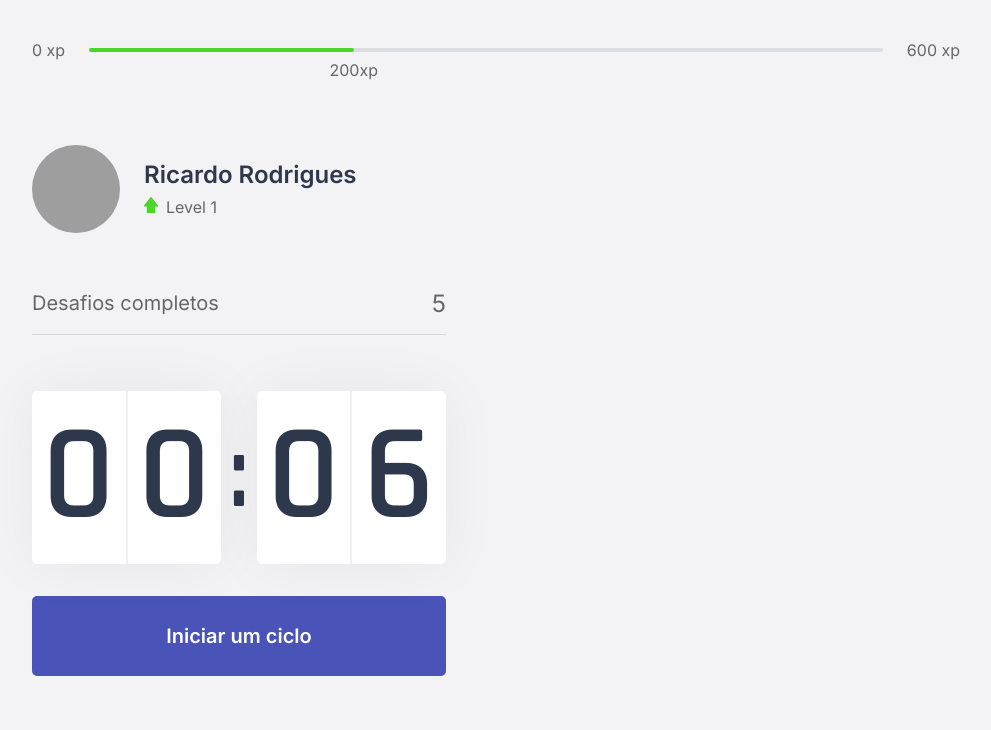
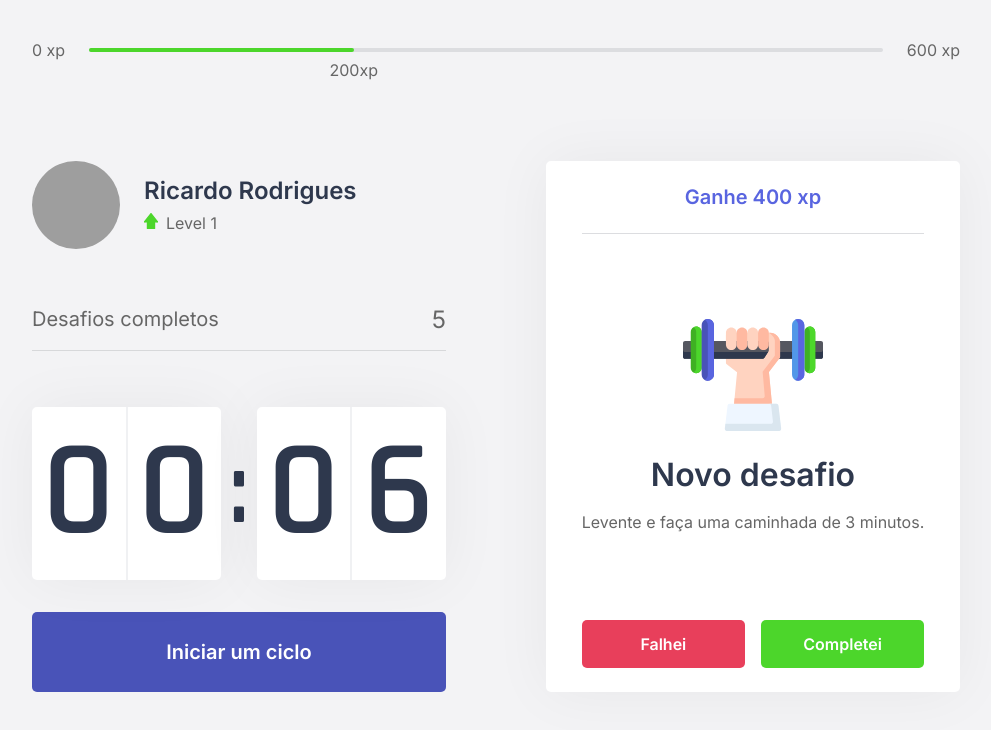
Before and after one commit to ricardorodriguespes17/moveit, a Next.js app: page / in a window 1280 px wide. Shown: the top 730 px of the page, without its empty margins (144-1135 px from the left). Built offline with nearby package versions, Linux system fonts and the light colour scheme; grey boxes are pictures that could not be loaded.

Commit message:
challenge box component

```diff
--- /dev/null
+++ b/src/components/ChallengeBox.tsx
@@ -0,0 +1,39 @@
+import React from 'react'
+
+import styles from '../styles/components/ChallengeBox.module.css'
+
+function ChallengeBox() {
+
+  const hasActiveChallenge = true;
+
+  return (
+    <div className={styles.challengeBoxContainer}>
+      {hasActiveChallenge ? (
+        <div className={styles.challengeActive}>
+          <header>Ganhe 400 xp</header>
+
+          <main>
+            <img src="icons/body.svg" alt="" />
+            <strong>Novo desafio</strong>
+            <p>Levente e faça uma caminhada de 3 minutos.</p>
+          </main>
+
+          <footer>
+            <button type="button" className={styles.challengeFailButton}>Falhei</button>
+            <button type="button" className={styles.challengeSucceededButton}>Completei</button>
+          </footer>
+        </div>
+      ) : (
+        <div className={styles.challengeNotActive}>
+        <strong>Finalize um ciclo para receber um desafio</strong>
+        <p>
+          <img src="icons/level-up.svg" alt="Level up" />
+          Avance de level completando desafios.
+        </p>
+      </div>
+      )}
+    </div>
+  )
+}
+
+export default ChallengeBox;
--- a/src/pages/index.tsx
+++ b/src/pages/index.tsx
@@ -5,6 +5,7 @@
 import Head from 'next/head';
 
 import styles from '../styles/pages/Home.module.css';
+import ChallengeBox from "../components/ChallengeBox";
 
 export default function Home() {
   return (
@@ -22,7 +23,7 @@
           <Countdown />
         </div>
         <div>
-
+          <ChallengeBox />
         </div>
       </section>
     </div>
--- /dev/null
+++ b/src/styles/components/ChallengeBox.module.css
@@ -0,0 +1,110 @@
+.challengeBoxContainer {
+  height: 100%;
+
+  background-color: var(--white);
+  border-radius: 5px;
+
+  box-shadow: 0 0 60px rgba(0,0,0,0.05);
+
+  padding: 1.5rem 2rem;
+
+  display: flex;
+  flex-direction: column;
+  align-items: center;
+  justify-content: center;
+
+  text-align: center;
+}
+
+.challengeNotActive {
+  display: flex;
+  flex-direction: column;
+  align-items: center;
+}
+
+.challengeNotActive strong {
+  font-size: 1.5rem;
+  font-weight: 500;
+  line-height: 1.4;
+}
+
+.challengeNotActive p {
+  display: flex;
+  flex-direction: column;
+  align-items: center;
+  line-height: 1.4;
+  max-width: 70%;
+  margin-top: 3rem;
+}
+
+.challengeNotActive p img {
+  margin-bottom: 1rem;
+}
+
+.challengeActive {
+  height: 100%;
+
+  display: flex;
+  flex-direction: column;
+}
+
+.challengeActive header {
+  color: var(--blue);
+  font-weight: 600;
+  font-size: 1.25rem;
+  padding: 0 2rem 1.5rem;
+  border-bottom: 1px solid var(--gray-line);
+}
+
+.challengeActive main {
+  flex: 1;
+  display: flex;
+  flex-direction: column;
+  align-items: center;
+  justify-content: center;
+}
+
+.challengeActive main strong {
+  font-weight: 600;
+  font-size: 2rem;
+  color: var(--title);
+  margin: 1.5rem 0 1rem;
+}
+
+.challengeActive main p {
+  line-height: 1.5;
+}
+
+.challengeActive footer {
+  display: grid;
+  grid-template-columns: 1fr 1fr;
+  gap: 1rem;
+}
+
+.challengeActive footer button {
+  height: 3rem;
+  display: flex;
+  justify-content: center;
+  align-items: center;
+
+  border-radius: 5px;
+
+  color: var(--white);
+
+  font-size: 1rem;
+  font-weight: 600;
+
+  transition: filter 200ms;
+}
+
+.challengeActive footer button:hover {
+  filter: brightness(0.9);
+}
+
+.challengeActive footer .challengeFailButton {
+  background: var(--red);
+}
+
+.challengeActive footer .challengeSucceededButton {
+  background: var(--green);
+}
--- a/src/styles/pages/Home.module.css
+++ b/src/styles/pages/Home.module.css
@@ -14,4 +14,5 @@
   grid-template-columns: 1fr 1fr;
   gap: 6.25rem;
   align-content: center;
+  margin-top: 2rem;
 }
```
